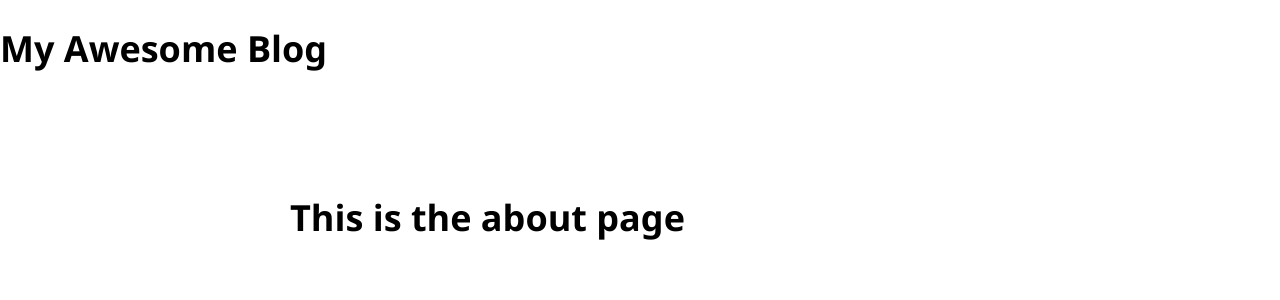
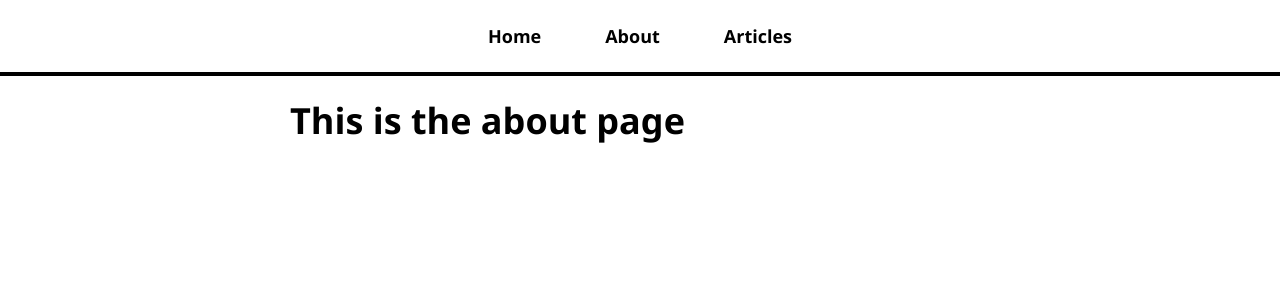
Before and after one commit to Saiyan-God/full-stack-app-blog, a React (Create React App) app in the folder my-blog/: page /about in a window 1280 px wide. Shown: the top 300 px of the page. Built offline with nearby package versions, Linux system fonts and the light colour scheme.

Commit message:
Add nav bar for basic routing

```diff
--- a/my-blog/src/App.js
+++ b/my-blog/src/App.js
@@ -4,12 +4,13 @@
 import AboutPage from './pages/AboutPage';
 import ArticlePage from './pages/ArticlePage';
 import ArticlesListPage from './pages/ArticlesListPage';
+import NavBar from './NavBar';
 
 function App() {
   return (
     <BrowserRouter>
       <div className="App">
-        <h1>My Awesome Blog</h1>
+        <NavBar />
         <div id="page-body">
           <Routes>
             <Route path="/" element={<HomePage />} />
--- /dev/null
+++ b/my-blog/src/NavBar.js
@@ -0,0 +1,21 @@
+import { Link } from 'react-router-dom';
+
+const NavBar = () => {
+    return (
+        <nav>
+            <ul>
+                <li>
+                    <Link to="/">Home</Link>
+                </li>
+                <li>
+                    <Link to="/about">About</Link>
+                </li>
+                <li>
+                    <Link to="/articles">Articles</Link>
+                </li>
+            </ul>
+        </nav>
+    )
+};
+
+export default NavBar;
```
